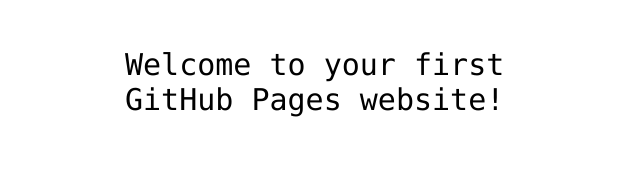
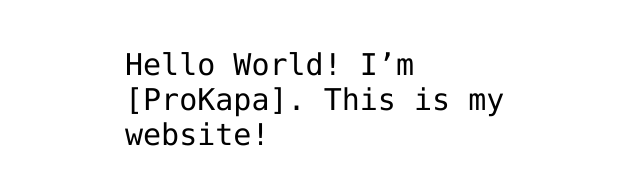
Before and after one commit to prokapa/hello-world, a plain HTML site: page index.html in a window 1280 px wide. Shown: the part 341-526 px from the top of the page, without its empty margins (315-955 px from the left). Drawn offline with Linux system fonts and the light colour scheme.

Commit message:
Update index.html

```diff
--- a/index.html
+++ b/index.html
@@ -12,7 +12,7 @@
 <img src="https://octodex.github.com/images/daftpunktocat-thomas.gif" id="octocat" alt="octocat-gif" />
 
 <!-- Change this code here by copy and pasting your template on line 15 -->
-<p>Welcome to your first GitHub Pages website!</p>
+<p>Hello World! I’m [ProKapa]. This is my website!</p>
 
 </body>
 </html>
```
